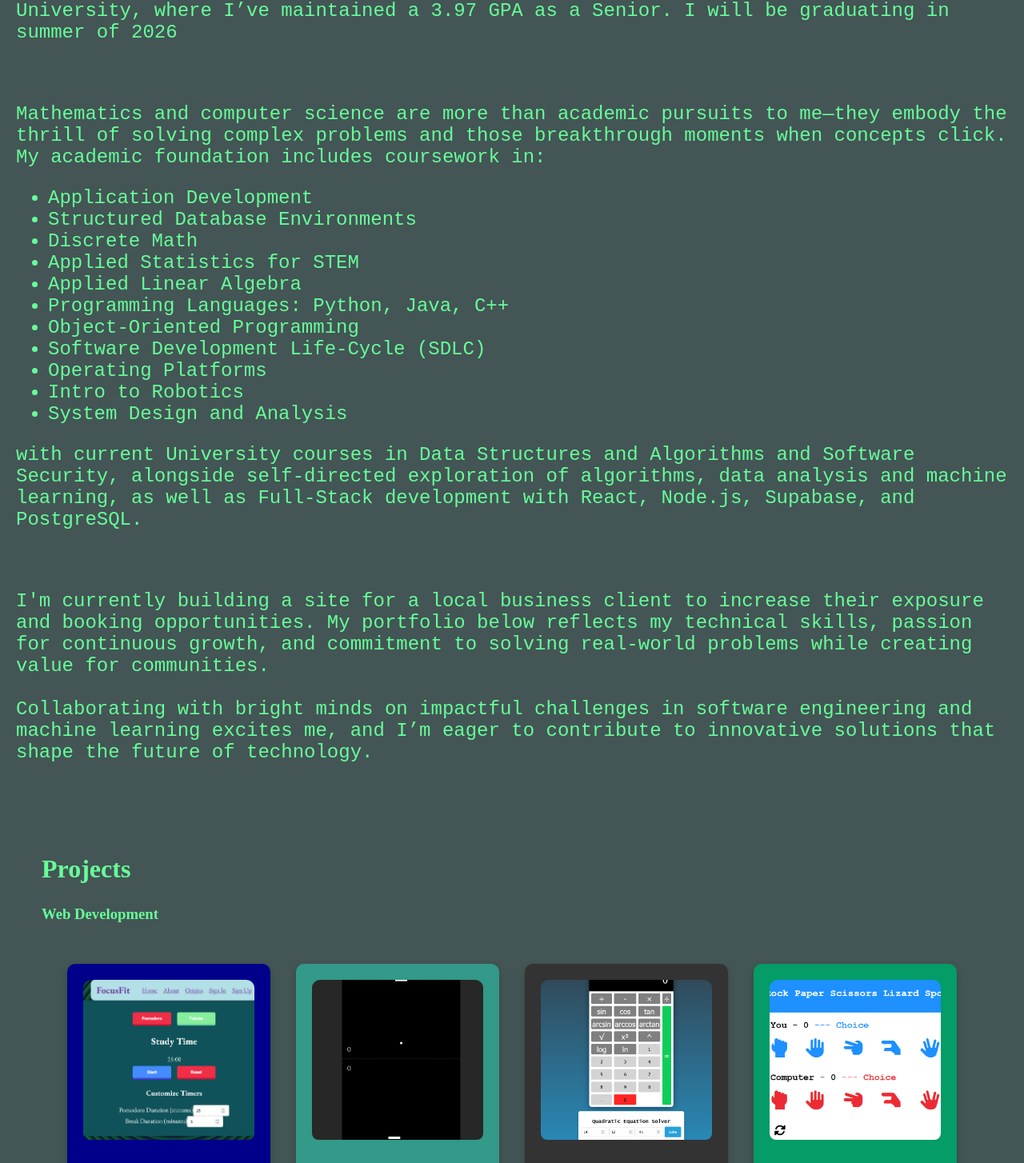
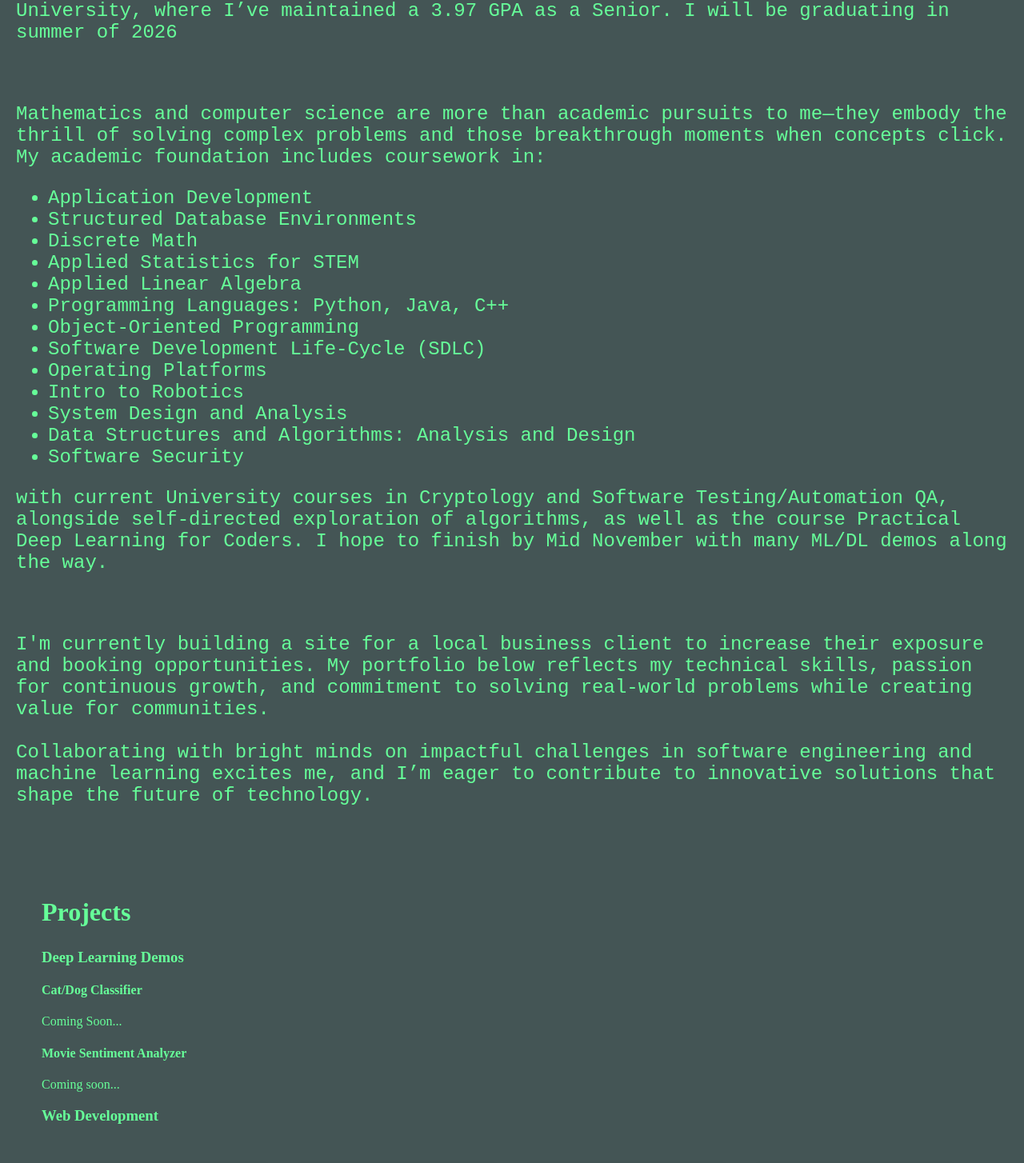
Before and after one commit to navesm/portfolio-pro, a React (Create React App) app: page / in a window 1280 px wide. Shown: the part 1282-2736 px from the top of the page at 80% size. Built offline with nearby package versions, Linux system fonts and the light colour scheme; a web font is replaced by a local one.

Commit message:
updated about and added simple fastai demos

```diff
--- a/src/components/about/About.jsx
+++ b/src/components/about/About.jsx
@@ -46,9 +46,15 @@ function About() {
           <li>
             System Design and Analysis
           </li>
+          <li>
+            Data Structures and Algorithms: Analysis and Design
+          </li>
+          <li>
+            Software Security
+          </li>
         </ul>
-        with current University courses in Data Structures and Algorithms and Software Security,
-        alongside self-directed exploration of algorithms, data analysis and machine learning, as well as Full-Stack development with React, Node.js, Supabase, and PostgreSQL.
+        with current University courses in Cryptology and Software Testing/Automation QA,
+        alongside self-directed exploration of algorithms, as well as the course Practical Deep Learning for Coders. I hope to finish by Mid November with many ML/DL demos along the way.
       </p>
       <br></br>
       <p> I'm currently building a site for a local business client to increase their exposure and booking opportunities. My portfolio below reflects my technical skills, passion for continuous growth, and commitment to solving real-world problems while creating value for communities.
--- a/src/components/projects/Projects.jsx
+++ b/src/components/projects/Projects.jsx
@@ -27,6 +27,28 @@ const Projects = () => {
   return (
     <section className="projects">
       <h2>Projects</h2>
+      <h3>Deep Learning Demos</h3>
+      <h4>Cat/Dog Classifier</h4>
+      {/* <h2>Cat vs Dog Classifier</h2>
+      <iframe
+        title="cat-dog-classifier"
+        src="https://huggingface.co/spaces/navesm95/cat-dog-classifier"
+        width="100%"
+        height="500px"
+        frameborder="0"
+        allowfullscreen
+      ></iframe> */}
+      Coming Soon...
+      <h4>Movie Sentiment Analyzer</h4>
+      {/* <iframe
+        title="movie-sentiment-analyzer"
+        src="https://huggingface.co/spaces/navesm95/movie-sentiment-analyzer"
+        width="100%"
+        height="500px"
+        frameborder="0"
+        allowfullscreen
+      ></iframe> */}
+      Coming soon...
       <h3>Web Development</h3>
       <div className="projects-grid">
         {webProjects.map((project, index) => (
```
